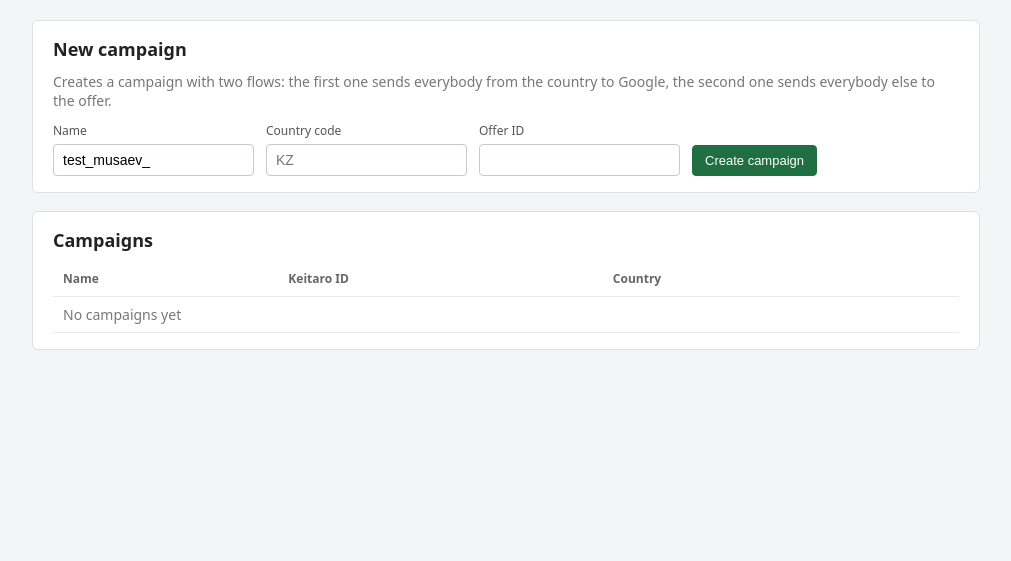
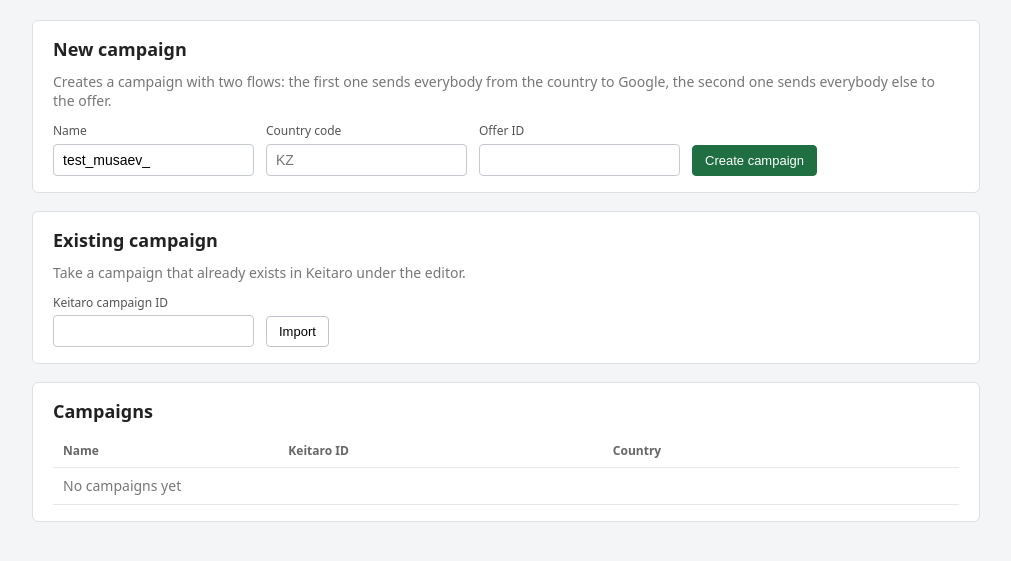
Before and after one commit to Frendyq/keitaro-wrapper, a FastAPI app: page / in a window 1280 px wide. Shown: the part 40-601 px from the top of the page, without its empty margins (134-1145 px from the left). Run offline with FastAPI, Linux system fonts and the light colour scheme; data that the repository does not hold is empty.

Commit message:
Add importing an existing Keitaro campaign by its id

```diff
--- a/app/main.py
+++ b/app/main.py
@@ -135,6 +135,16 @@ def list_campaigns(db: Session = Depends(get_db)):
     return [{"id": c.id, "kt_id": c.kt_id, "name": c.name, "geo": c.geo} for c in campaigns]
 
 
+class CampaignImport(BaseModel):
+    kt_id: int = Field(gt=0)
+
+
+@app.post("/api/campaigns/import")
+def import_campaign(body: CampaignImport, db: Session = Depends(get_db), kt: KeitaroClient = Depends(get_keitaro)):
+    campaign = editor.import_campaign(db, kt, body.kt_id)
+    return campaign_to_dict(campaign)
+
+
 @app.post("/api/campaigns", status_code=201)
 def create_campaign(
     body: CampaignCreate,
--- a/app/static/index.js
+++ b/app/static/index.js
@@ -24,4 +24,15 @@ $("#create-form").on("submit", function (event) {
   });
 });
 
+$("#import-form").on("submit", function (event) {
+  event.preventDefault();
+  var form = this;
+  var button = $(form).find("button").prop("disabled", true);
+  api("POST", "/api/campaigns/import", { kt_id: Number(form.kt_id.value) }).done(function (campaign) {
+    window.location.href = "/campaigns/" + campaign.id;
+  }).always(function () {
+    button.prop("disabled", false);
+  });
+});
+
 loadCampaigns();
--- a/app/templates/index.html
+++ b/app/templates/index.html
@@ -19,6 +19,17 @@
 </section>
 
 <section class="card">
+  <h2>Existing campaign</h2>
+  <p class="hint">Take a campaign that already exists in Keitaro under the editor.</p>
+  <form id="import-form" class="form">
+    <label>Keitaro campaign ID
+      <input name="kt_id" type="number" min="1" required>
+    </label>
+    <button type="submit" class="btn">Import</button>
+  </form>
+</section>
+
+<section class="card">
   <h2>Campaigns</h2>
   <table class="table" id="campaigns">
     <thead><tr><th>Name</th><th>Keitaro ID</th><th>Country</th><th></th></tr></thead>
```
Also changed, not shown: app/services/editor.py (+20 -0 lines), tests/fake_keitaro.py (+2 -0 lines), tests/test_api.py (+15 -0 lines), tests/test_editor.py (+27 -0 lines).
